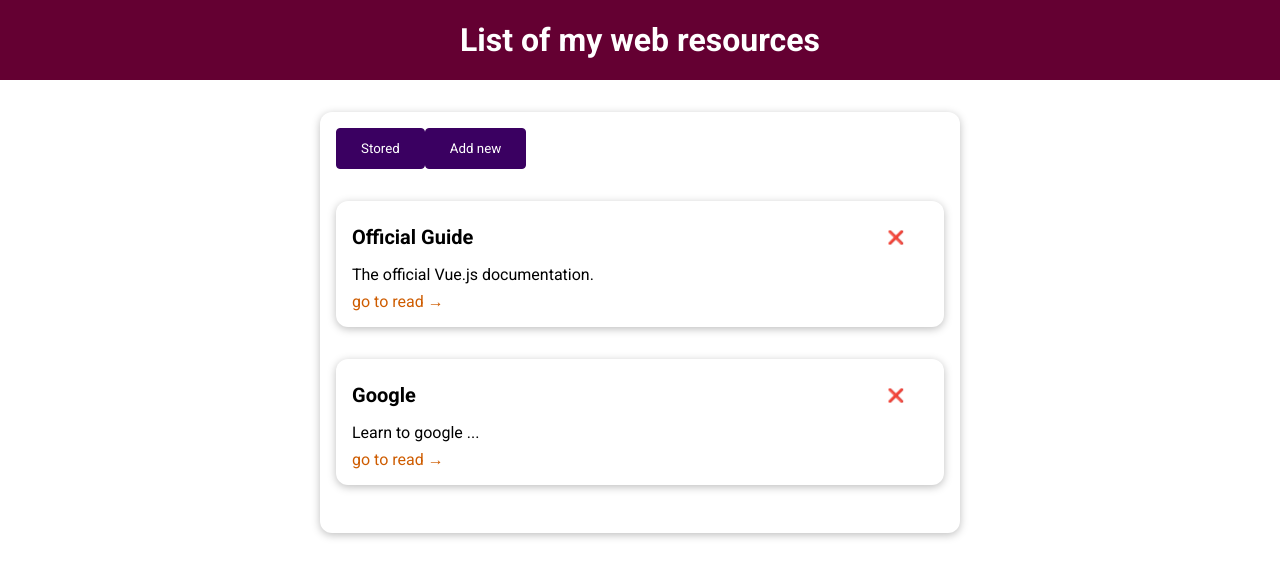
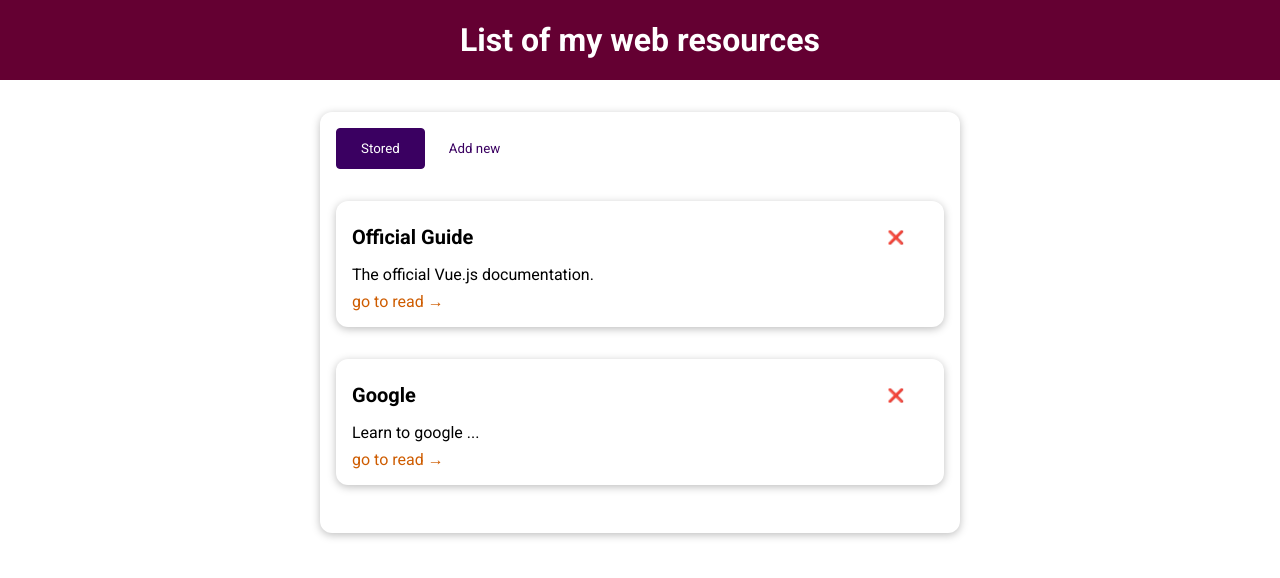
Before and after one commit to DenisPepper/vue-max-starting, a Vue app: page / in a window 1280 px wide. Shown: the top 578 px of the page. Built offline with nearby package versions, Linux system fonts and the light colour scheme.

Commit message:
Добавит логику определения активного таба

```diff
--- a/src/components/learning-resources/TheResourses.vue
+++ b/src/components/learning-resources/TheResourses.vue
@@ -3,10 +3,16 @@
     <!-- особенность VUE JS - @click для пользовательского компонента -->
     <!-- по умолчанию применяется для корневого html элемента в этом компоненте -->
     <!-- для BaseButton @click применится для <button> -->
-    <BaseButton @click="setActive('StoredResources')" type="button"
+    <BaseButton
+      @click="setActive('StoredResources')"
+      type="button"
+      :mode="isStoredActive"
       >Stored</BaseButton
     >
-    <BaseButton @click="setActive('AddResoure')" type="button"
+    <BaseButton
+      @click="setActive('AddResoure')"
+      type="button"
+      :mode="isAddNewActive"
       >Add new</BaseButton
     >
     <component :is="activeTab"></component>
@@ -49,6 +55,14 @@ export default {
       this.activeTab = tabName;
     },
   },
+  computed: {
+    isStoredActive() {
+      return this.activeTab === 'StoredResources' ? null : 'flat';
+    },
+    isAddNewActive() {
+      return this.activeTab === 'AddResoure' ? null : 'flat';
+    },
+  },
 };
 </script>
 
```
